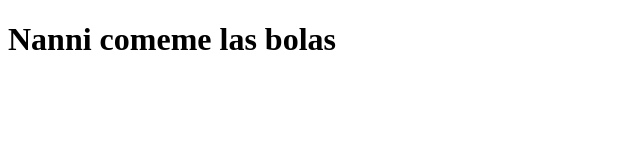
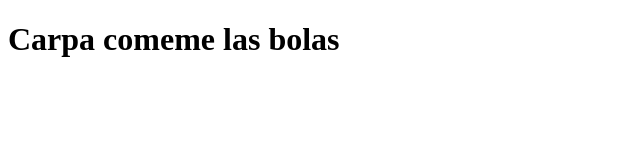
Before and after one commit to LeanMoreno/peruvian, a plain HTML site: page index.html in a window 1280 px wide. Shown: the whole page, without its empty margins (0-640 px from the left). Drawn offline with Linux system fonts and the light colour scheme.

Commit message:
Update index.html

```diff
--- a/index.html
+++ b/index.html
@@ -7,6 +7,6 @@
     <title>Document</title>
 </head>
 <body>
-    <h1>Nanni comeme las bolas</h1>
+    <h1>Carpa comeme las bolas</h1>
 </body>
 </html>
```
